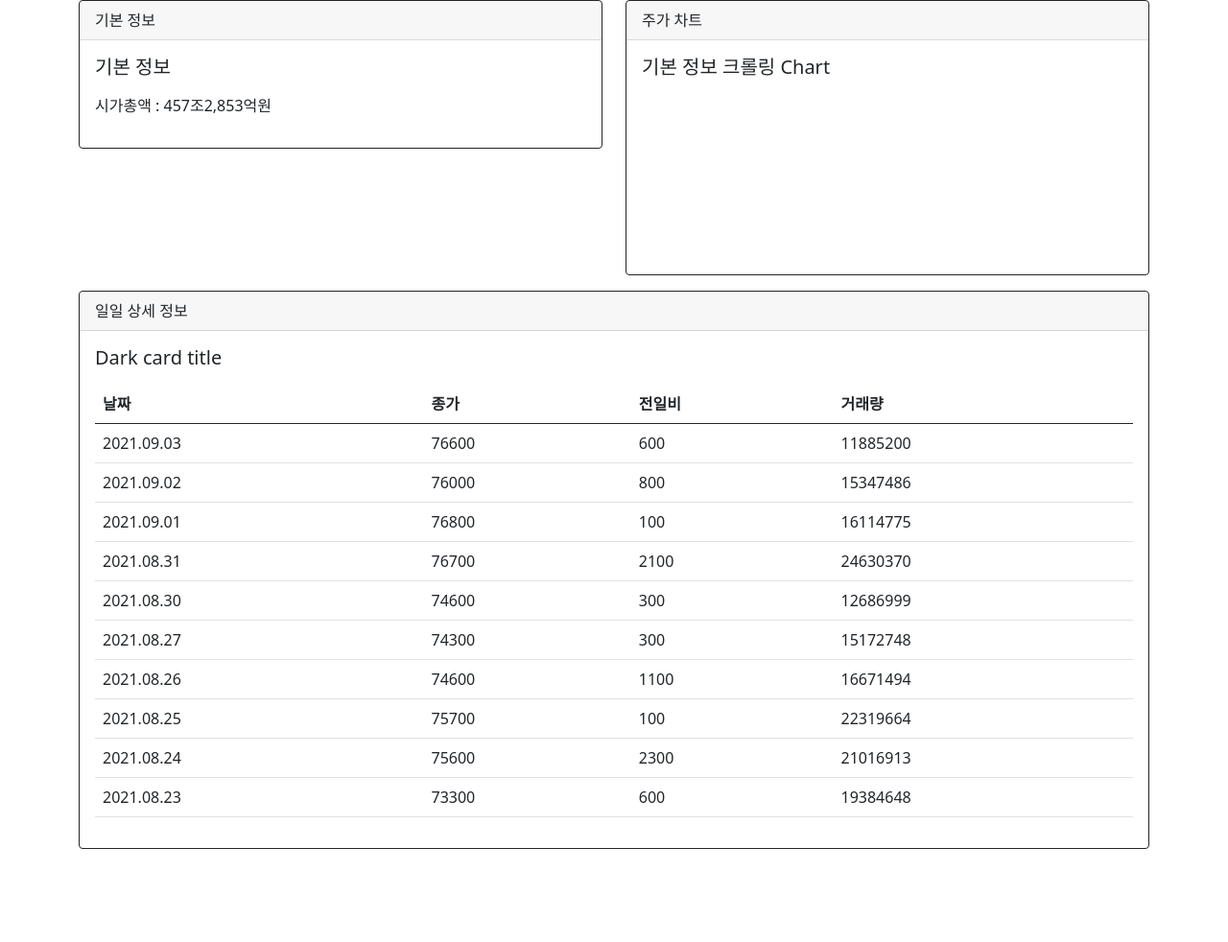
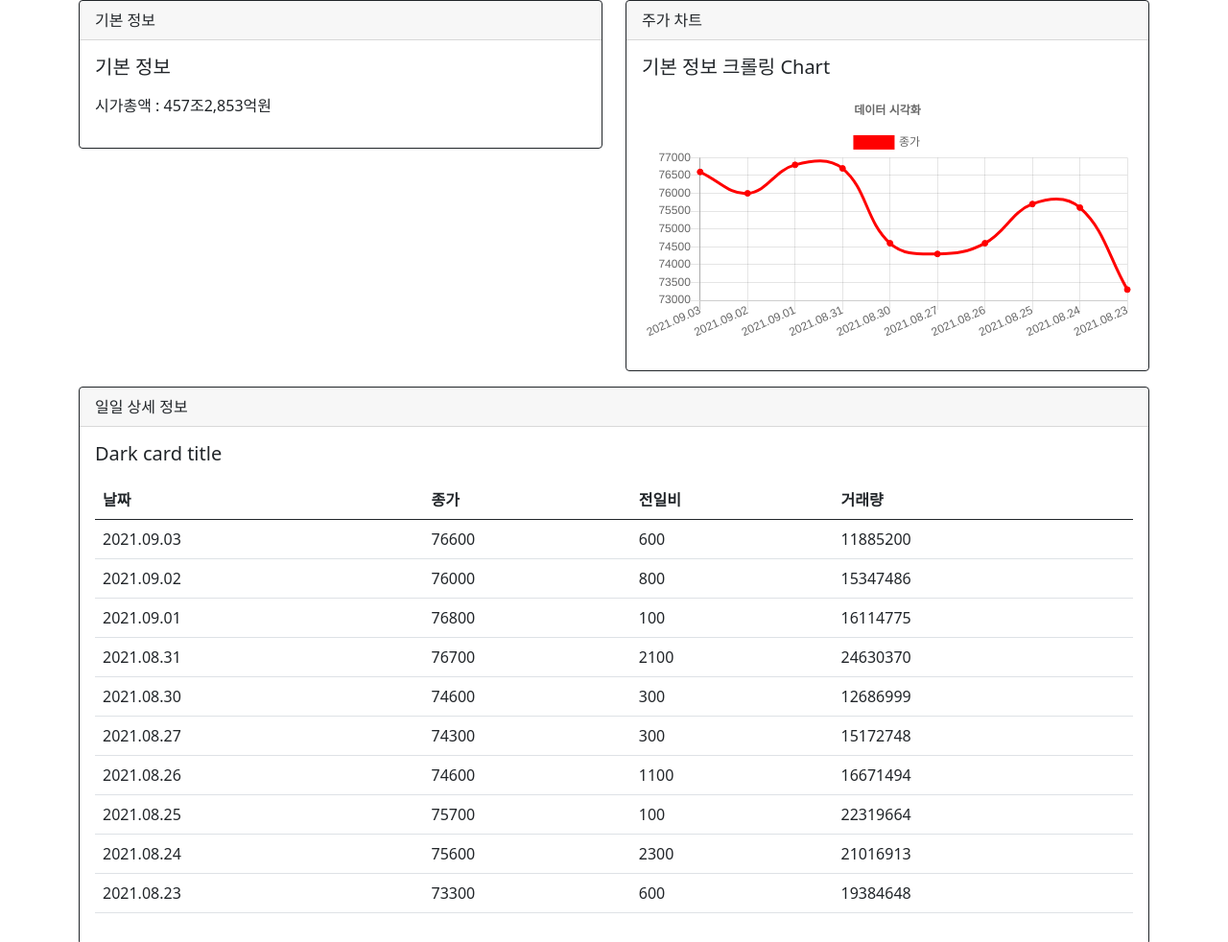
Before and after one commit to indextrown/stocks, a plain HTML site: page index.html in a window 1280 px wide. Shown: the top 982 px of the page at 96% size. Before the commit the page ends 901 px from the top, so only its background shows below. Drawn offline with nearby package versions, Linux system fonts and the light colour scheme.

Commit message:
Update index.html

```diff
--- a/index.html
+++ b/index.html
@@ -82,5 +82,65 @@
     }
     document.querySelector('.table > tbody').innerHTML = tableBodyData.join('');
 </script>
+                     <script>
+    document.getElementById('시가총액').innerHTML = '시가총액 : ' + 시가총액
+    document.getElementById('시가총액순위').innerHTML = '시가총액순위 : ' + 시가총액순위
+    document.getElementById('상장주식수').innerHTML = '상장주식수 : ' + 상장주식수
+    document.getElementById('배당수익률').innerHTML = '배당수익률 : ' + 배당수익률
+    document.getElementById('매출').innerHTML = '매출 : ' + 매출
+    document.getElementById('비용').innerHTML = '비용 : ' + 비용
+    document.getElementById('순익').innerHTML = '순익 : ' + 순익
+
+    let tableBodyData = [];
+    for (let variable of data) {
+        tableBodyData.push(`
+            <tr>
+                <td>${variable.날짜}</td>
+                <td>${variable.종가}</td>
+                <td>${variable.전일비}</td>
+                <td>${variable.거래량}</td>
+            </tr>
+        `);
+    }
+    document.querySelector('.table > tbody').innerHTML = tableBodyData.join('');
+</script>
+<script>
+    let labels_chart_input = [];
+    let data_chart_input = [];
+    for (let variable of data) {
+        labels_chart_input.push(variable.날짜)
+        data_chart_input.push(variable.종가)
+    }
+	var config = {
+		type: 'line',
+		data: {
+			labels: labels_chart_input,
+			datasets: [{
+				label: '종가',
+				backgroundColor: 'red',
+				borderColor: 'red',
+				fill: false,
+				data: data_chart_input,
+			}]
+		},
+		options: {
+			responsive: true,
+			title: {
+				display: true,
+				text: '데이터 시각화'
+			},
+			scales: {
+				xAxes: [{
+					display: true,
+				}],
+			}
+		}
+	};
+
+	window.onload = function() {
+		var ctx = document.getElementById('canvas').getContext('2d');
+		window.myLine = new Chart(ctx, config);
+	};
+	</script>
 
 </body>
```
